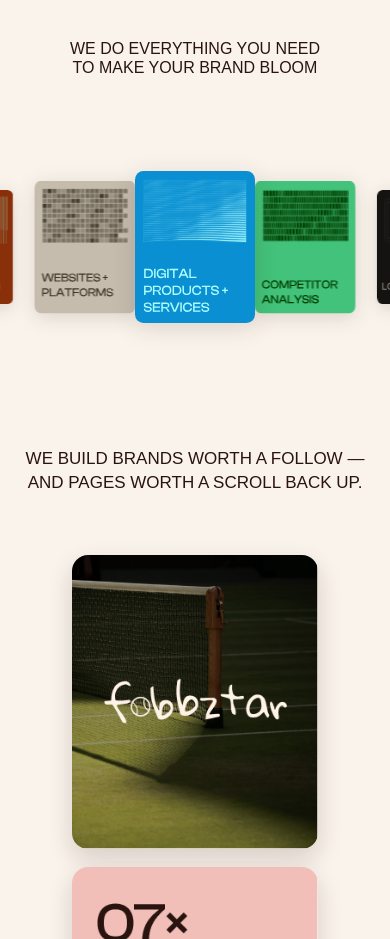
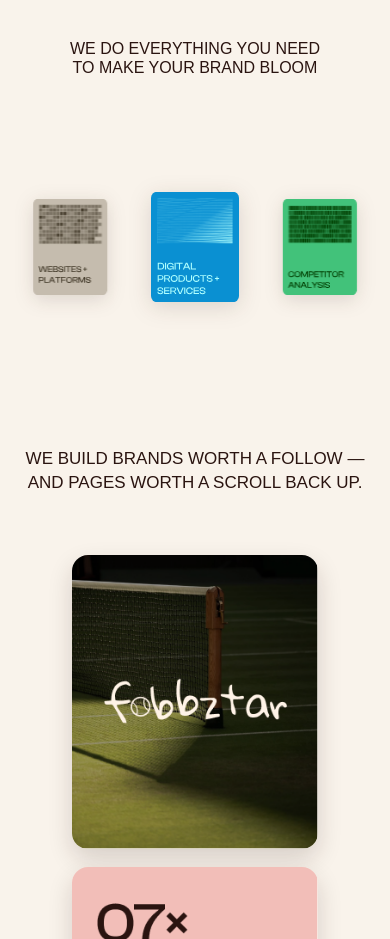
Before and after one commit to annaskhan-dev/RCHYstudio, a React (Vite) app: page / in a window 390 px wide. Shown: the part 860-1799 px from the top of the page. Built offline with nearby package versions, Linux system fonts and the light colour scheme.

Commit message:
adding things

```diff
--- a/src/components/cards.module.css
+++ b/src/components/cards.module.css
@@ -14,7 +14,7 @@
   flex-direction: column;
   align-items: center;
   justify-content: flex-start;
-  padding-top:160px;
+  padding-top: 160px;
   overflow: hidden;
   user-select: none;
   position: relative;
@@ -40,7 +40,7 @@
   justify-content: center;
   align-items: center;
   width: 100%;
-  max-width: 1200px; /* Increased max-width to fit larger cards */
+  max-width: 1200px;
   height: 500px;
   perspective: 1600px;
   z-index: 15;
@@ -75,8 +75,8 @@
 /* --- CARD WRAPPER --- */
 .cardWrapper {
   position: absolute;
-  width: 240px; /* Increased size */
-  height: 500px; /* Increased size */
+  width: 240px;
+  height: 500px;
   background: transparent !important;
   display: flex;
   flex-direction: column;
@@ -84,7 +84,6 @@
   justify-content: center;
   perspective: 1000px;
 
-  /* Increased offset to 145px to prevent overlap at larger size */
   transform:
     translateX(calc(var(--offset) * 145px + var(--drag-offset)))
     translateZ(calc(var(--abs-offset) * -60px))
@@ -106,12 +105,11 @@
 .cardInner {
   position: relative;
   width: 100%;
-  height: 500px; /* Increased size */
+  height: 500px;
   transform-style: preserve-3d;
   transition: transform 0.6s cubic-bezier(0.4, 0, 0.2, 1);
 }
 
-/* Triggers flip when active zone is hovered */
 .centerCard.hovered .cardInner {
   transform: rotateY(180deg);
 }
@@ -150,7 +148,7 @@
 .interactionOverlay {
   position: absolute;
   width: 100%;
-  height: 500px; /* Increased size */
+  height: 500px;
   display: flex;
   align-items: center;
   justify-content: center;
@@ -163,17 +161,19 @@
   height: 320px;
   cursor: pointer;
   background: transparent;
-  transform: translateX(calc(var(--offset) * 145px)); /* Offset increased */
+  transform: translateX(calc(var(--offset) * 145px));
   z-index: 1;
 }
 
-/* Matches the visible card dimension EXACTLY in both width and height */
 .activeHitZone {
-  width: 240px; /* Increased size */
+  width: 240px;
   height: 200px;
   z-index: 5;
 }
 
+/* =========================================================
+   MOBILE RESPONSIVE OVERRIDES
+   ========================================================= */
 @media (max-width: 768px) {
   .cardsSection {
     padding-top: 40px;
@@ -196,13 +196,13 @@
   }
 
   .cardWrapper {
-    width: 150px;
-    height: 320px;
+    width: 110px;
+    height: 260px;
     margin: 0;
     padding: 0;
 
     transform:
-      translateX(calc(var(--offset) * 110px + var(--drag-offset)))
+      translateX(calc(var(--offset) * 32vw + var(--drag-offset)))
       translateZ(calc(var(--abs-offset) * -40px))
       rotateY(calc(var(--offset) * -16deg))
       scale(calc(0.8 - var(--abs-offset) * 0.1));
@@ -219,11 +219,11 @@
 
   .hitZone {
     height: 120px;
-    transform: translateX(calc(var(--offset) * 110px));
+    transform: translateX(calc(var(--offset) * 32vw));
   }
 
   .activeHitZone {
-    width: 150px;
+    width: 110px;
     height: 180px;
   }
 
```
